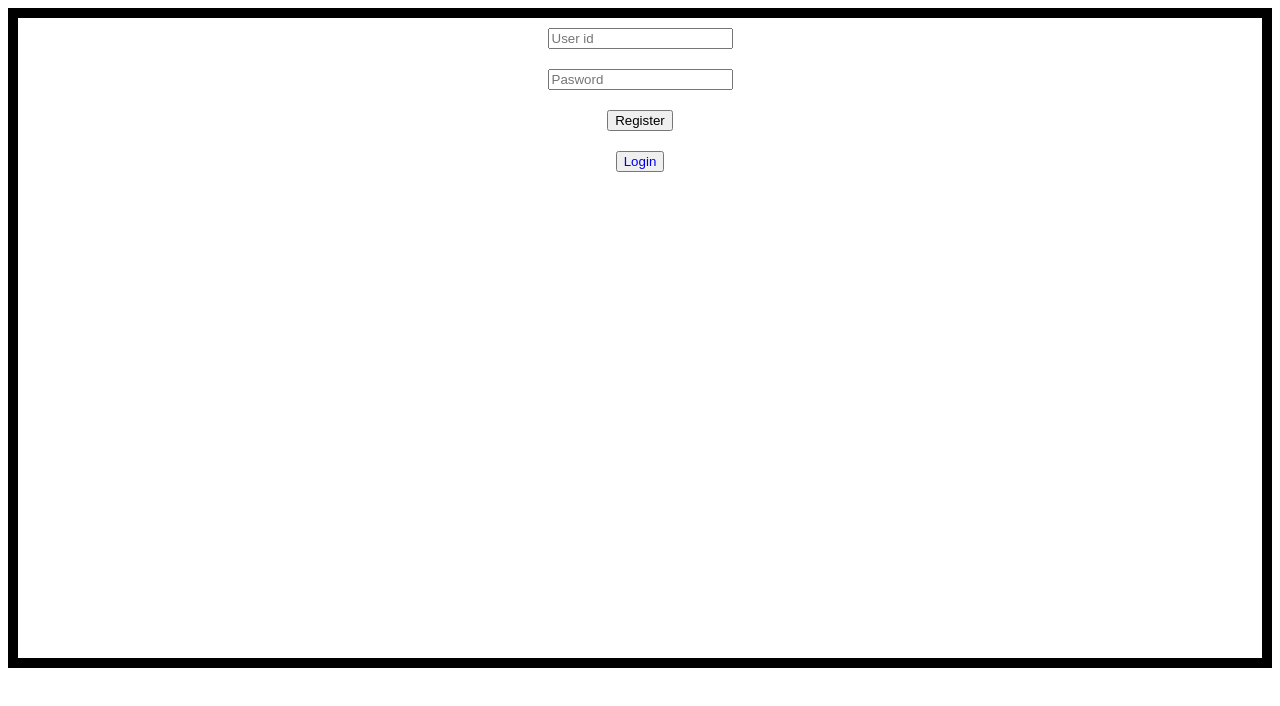
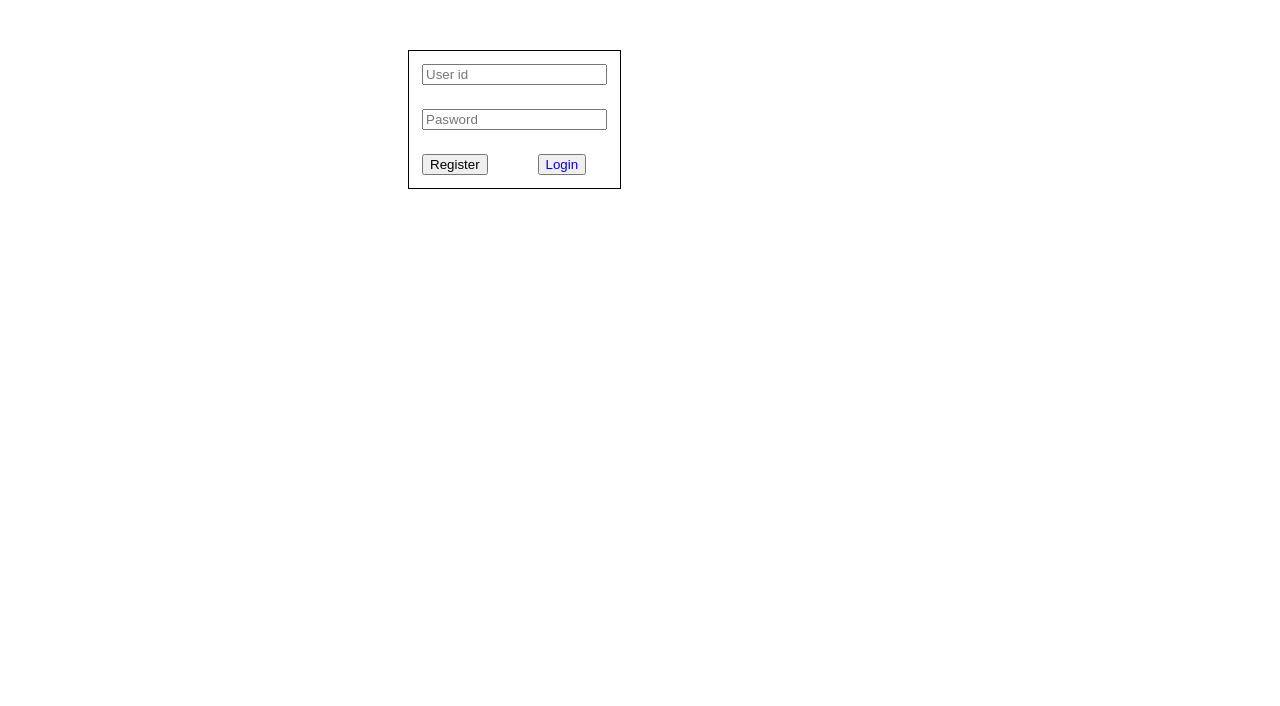
Before and after one commit to Utkarsh-Gangwar/LoginAndRegister, a plain HTML site: page index.html in a window 1280 px wide. Drawn offline with Linux system fonts and the light colour scheme.

Commit message:
Update index.html

```diff
--- a/index.html
+++ b/index.html
@@ -8,8 +8,7 @@
     <title>Document</title>
     <style>
         div{
-            margin: auto;
-            border: 10px solid black;
+            margin: 50px 400px 50px 400px;
             height: 80vh;
         }
         input{
@@ -18,20 +17,27 @@
         button{
             margin: 10px;
         }
+        table{
+            border: 1px solid black;
+        }
     </style>
 </head>
 <body>
     <div>
-        <center>
-            <form action="Registration.html">
-            <input type="text" placeholder="User id">
-            <br>
-            <input type="text" placeholder="Pasword">
-            <br>
-            <button>Register</button>
+        <form action="Registration.html">
+            <table>
+                <tr>
+                    <td colspan="2"><input type="text" placeholder="User id"></td>
+                </tr>
+                <tr>
+                    <td colspan="2"><input type="text" placeholder="Pasword"></td>
+                </tr>
+                <tr>
+                    <td><button>Register</button></td>
+                    <td><button><a href="login.html" style="text-decoration: none;">Login</a></button></td>
+                </tr>
+            </table>
         </form>
-            <button><a href="login.html" style="text-decoration: none;">Login</a></button>
-        </center>
     </div>
 </body>
 </html>
```
